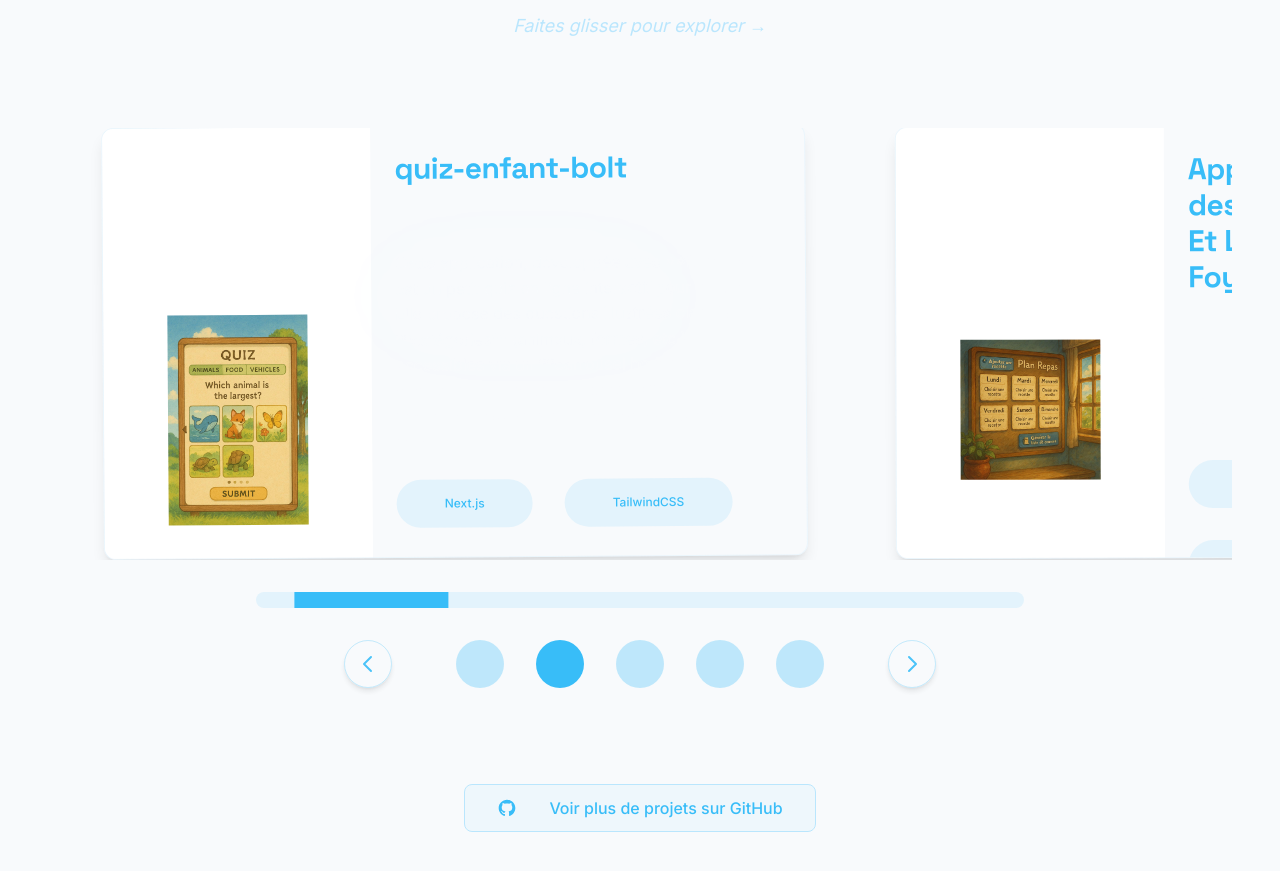
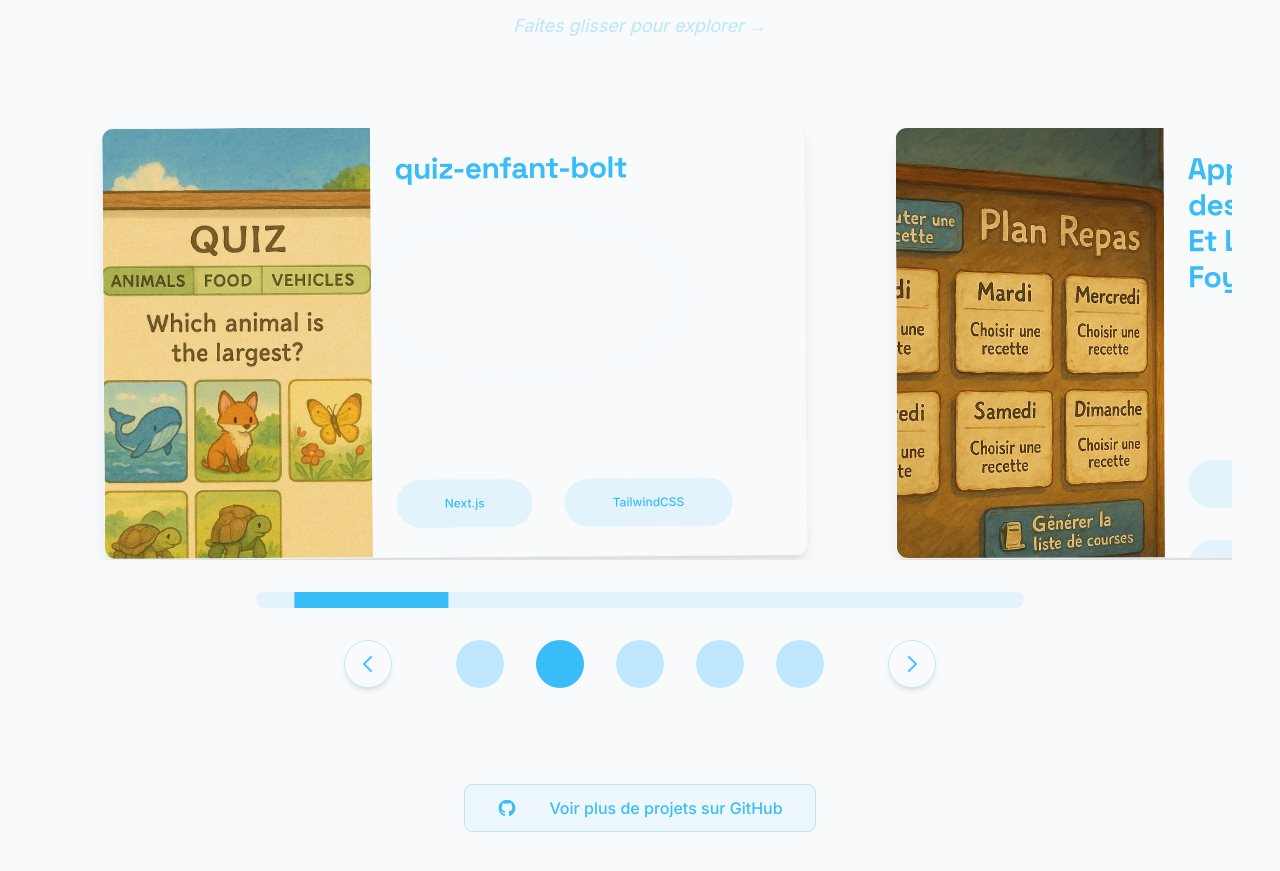
Before and after one commit to FCharbonnelle/Porte-Folio, a Next.js app: page / in a window 1280 px wide. Shown: the part 3960-4831 px from the top of the page. Built offline with nearby package versions, Linux system fonts and the light colour scheme.

Commit message:
Modification du style des images pour qu'elles prennent toute la place attribuée

```diff
--- a/src/components/InfiniteHorizontalScroll.jsx
+++ b/src/components/InfiniteHorizontalScroll.jsx
@@ -308,7 +308,7 @@ const InfiniteHorizontalScroll = ({ projects }) => {
                   <img
                     src={projects[index].image}
                     alt={projects[index].title}
-                    className="object-contain w-full h-full"
+                    className="object-cover w-full h-full"
                   />
                 </motion.div>
               </div>
--- a/src/components/ProjectCard.jsx
+++ b/src/components/ProjectCard.jsx
@@ -89,15 +89,14 @@ export default function ProjectCard({
       whileHover="hover"
     >
       <Link href={link} passHref className="block overflow-hidden">
-        <div className="relative w-full aspect-[16/9] overflow-hidden bg-white p-2 flex items-center justify-center">
-          <motion.div className="h-full w-full flex items-center justify-center" variants={ANIMATIONS.image}>
+        <div className="relative w-full aspect-[16/9] overflow-hidden">
+          <motion.div className="h-full w-full" variants={ANIMATIONS.image}>
             <Image
               src={image}
               alt={title}
-              className="object-contain"
+              className="object-cover"
               fill
               sizes="(max-width: 640px) 100vw, (max-width: 1024px) 50vw, 33vw"
-              style={{ objectFit: 'contain' }}
             />
           </motion.div>
         </div>
--- a/src/components/ProjectCarousel.jsx
+++ b/src/components/ProjectCarousel.jsx
@@ -231,16 +231,15 @@ export default function ProjectCarousel({ projects }) {
                   <div className="grid md:grid-cols-[1fr_1fr] h-full">
                     <div className="relative h-full overflow-hidden bg-white">
                       <motion.div
-                        className="h-full w-full flex items-center justify-center p-4"
+                        className="h-full w-full"
                         whileHover={{ scale: 1.02 }}
                         transition={{ duration: 0.5 }}
                       >
-                        <div className="relative h-full w-full flex items-center justify-center">
+                        <div className="relative h-full w-full">
                           <img
                             src={project.image}
                             alt={project.title}
-                            className="object-contain max-h-full max-w-full"
-                            style={{ display: 'block', margin: '0 auto' }}
+                            className="object-cover w-full h-full"
                           />
                         </div>
                       </motion.div>
```
